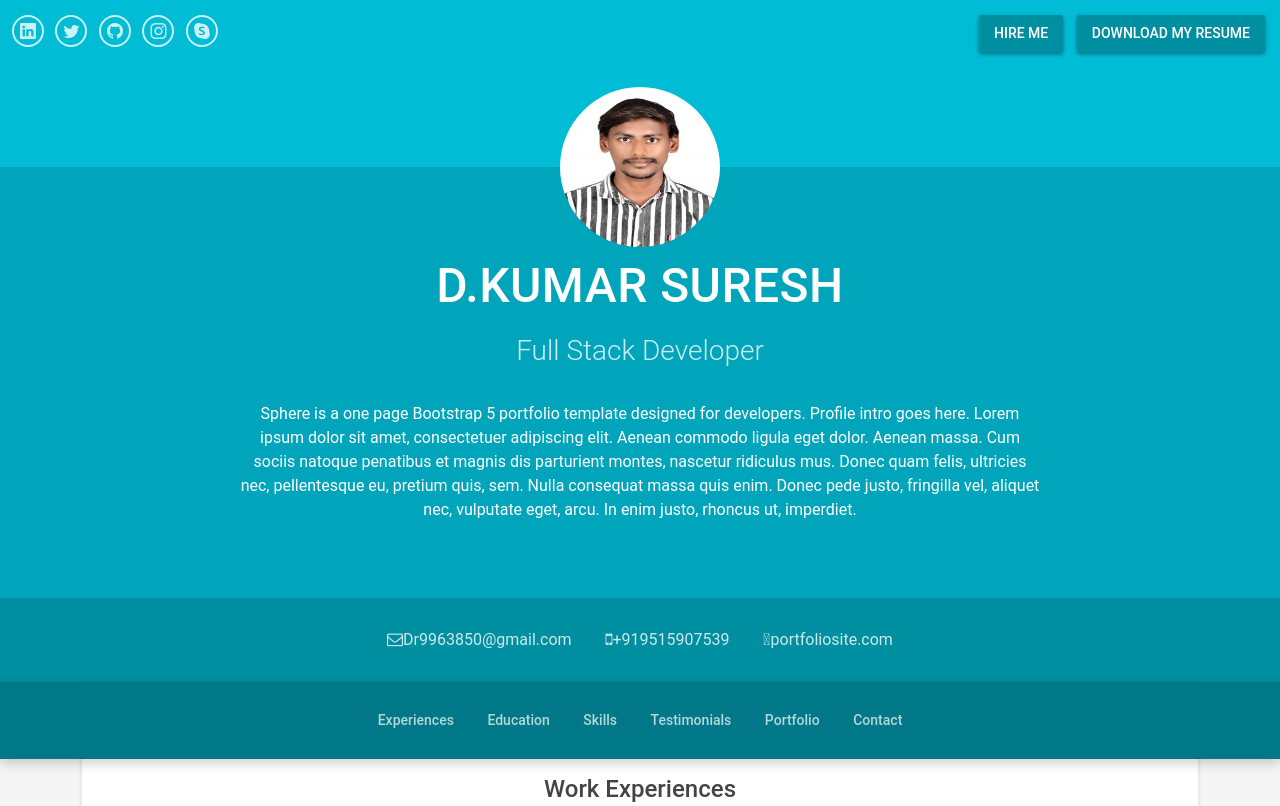
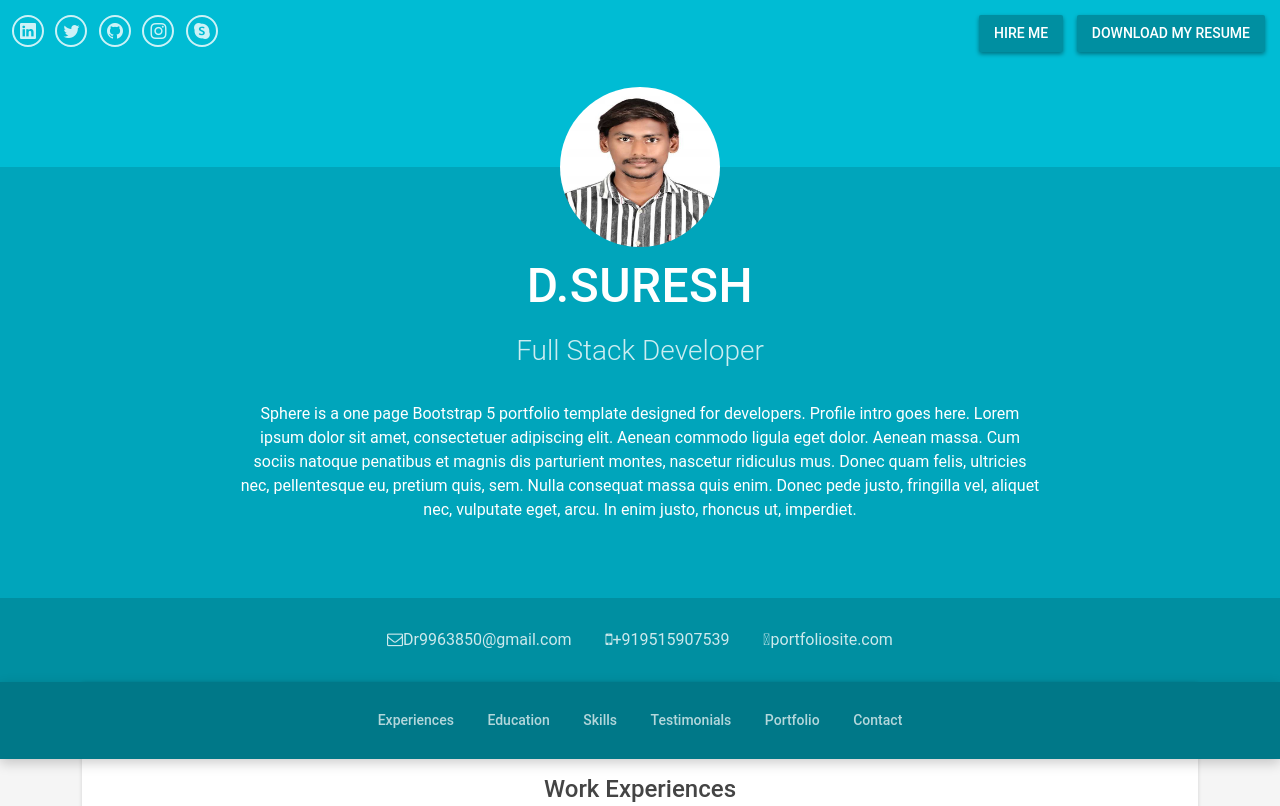
Before and after one commit to DHARAVATHSURESH/Boostrap_web_application, a plain HTML site: page index.html in a window 1280 px wide. Shown: the top 806 px of the page. Drawn offline with nearby package versions, Linux system fonts and the light colour scheme.

Commit message:
modified files

```diff
--- a/boostrap.html
+++ b/index.html
@@ -34,7 +34,7 @@
         <div class="intro">
             <div class="container text-center">
                 <img class="profile-image rounded-circle"  src="SURESH123456.jpg"  alt="">
-                <h1 class="name">D.KUMAR SURESH</h1>
+                <h1 class="name">D.SURESH</h1>
                 <div class="title">Full Stack Developer</div>
                 <div class="profile">
                     <p>Sphere is a one page Bootstrap 5 portfolio template designed for developers. Profile intro goes here. Lorem ipsum dolor sit amet, consectetuer adipiscing elit. Aenean commodo ligula eget dolor. Aenean massa. Cum sociis natoque penatibus et magnis dis parturient montes, nascetur ridiculus mus. Donec quam felis, ultricies nec, pellentesque eu, pretium quis, sem. Nulla consequat massa quis enim. Donec pede justo, fringilla vel, aliquet nec, vulputate eget, arcu. In enim justo, rhoncus ut, imperdiet.</p>
```
